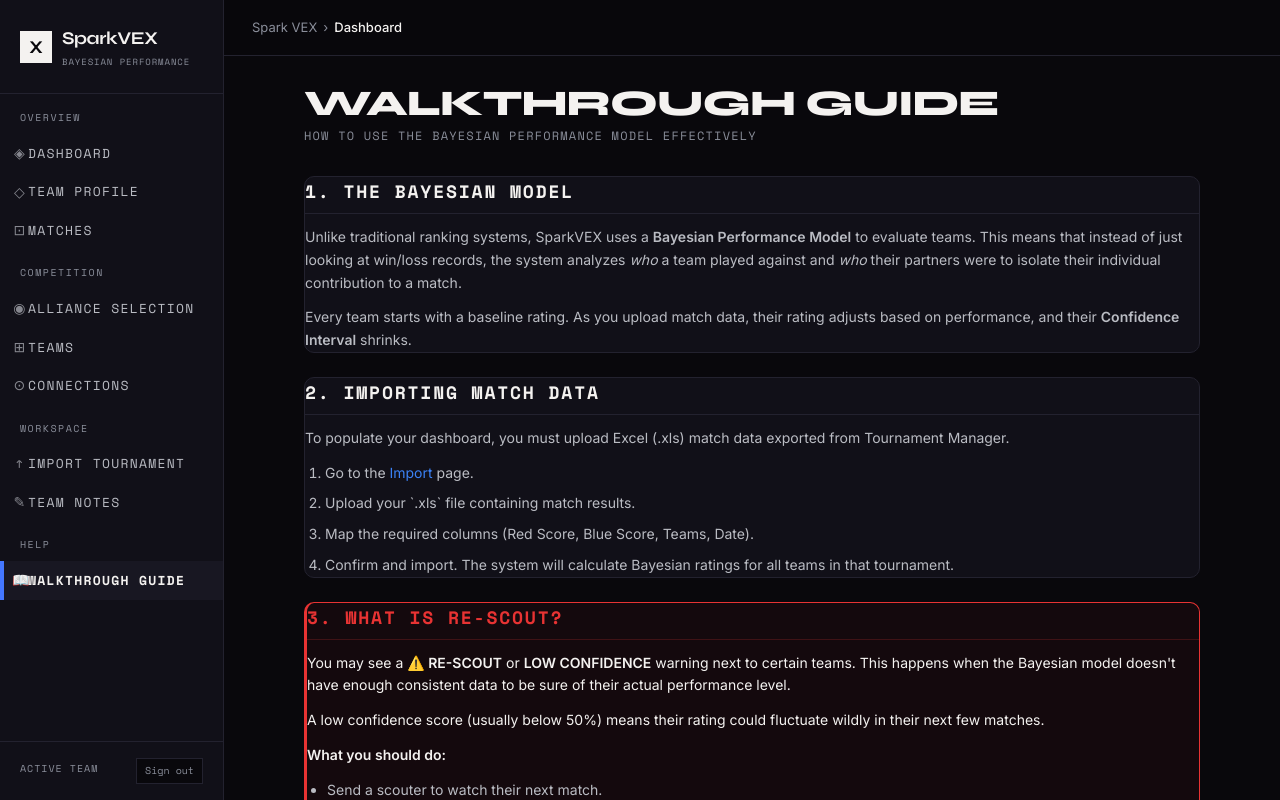
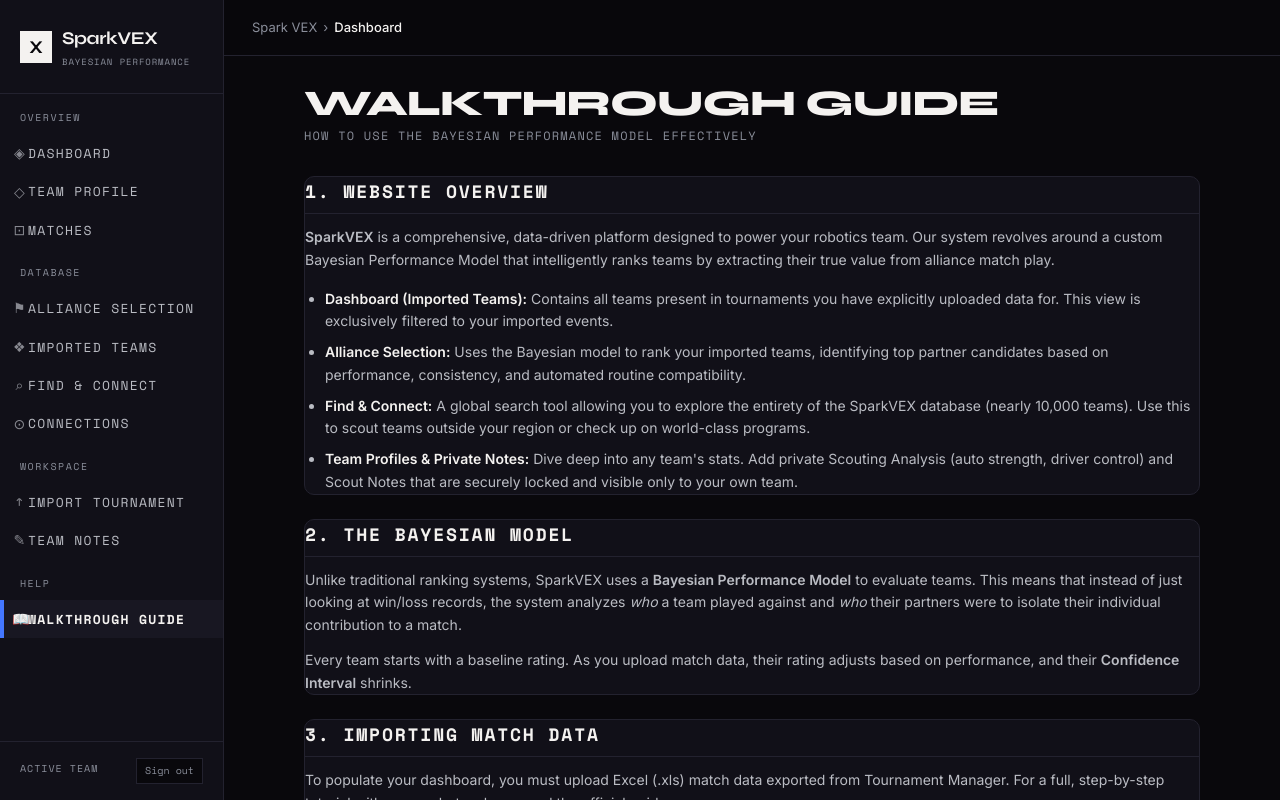
Before and after one commit to Kiddo4993/Spark-Vex-App, a Next.js app: page /dashboard/guide in a window 1280 px wide. Shown: the top 800 px of the page. Built offline with nearby package versions, Linux system fonts and the light colour scheme; no server answers; sample sign-in values are in the browser's storage.

Commit message:
fixed things

```diff
--- a/src/app/api/teams/[teamNumber]/scout/route.ts
+++ b/src/app/api/teams/[teamNumber]/scout/route.ts
@@ -7,6 +7,7 @@
 const scoutSchema = z.object({
     autoStrength: z.number().min(0).max(10).nullable(),
     driverStrength: z.number().min(0).max(10).nullable(),
+    notes: z.string().optional().nullable(),
 });
 
 export async function PATCH(
@@ -43,6 +44,7 @@
             update: {
                 autoStrength: parsed.data.autoStrength,
                 driverStrength: parsed.data.driverStrength,
+                notes: parsed.data.notes,
                 lastUpdated: new Date()
             },
             create: {
@@ -50,6 +52,7 @@
                 subjectTeamId: subjectTeam.id,
                 autoStrength: parsed.data.autoStrength,
                 driverStrength: parsed.data.driverStrength,
+                notes: parsed.data.notes,
             },
         });
 
--- /dev/null
+++ b/src/app/api/teams/global/route.ts
@@ -0,0 +1,42 @@
+import { NextResponse } from "next/server";
+import { getServerSession } from "next-auth";
+import { authOptions } from "@/lib/auth";
+import { prisma } from "@/lib/prisma";
+
+export async function GET(req: Request) {
+    const session = await getServerSession(authOptions);
+    // Ensure the user is logged in
+    if (!session?.user) {
+        return NextResponse.json({ error: "Unauthorized" }, { status: 401 });
+    }
+
+    const { searchParams } = new URL(req.url);
+    const search = searchParams.get("search") || "";
+
+    if (search.length < 1) {
+        return NextResponse.json([]);
+    }
+
+    try {
+        const teams = await prisma.team.findMany({
+            where: {
+                AND: [
+                    { teamNumber: { not: "ADMIN" } },
+                    {
+                        OR: [
+                            { teamNumber: { contains: search, mode: "insensitive" } },
+                            { provinceState: { contains: search, mode: "insensitive" } },
+                            { country: { contains: search, mode: "insensitive" } },
+                        ],
+                    },
+                ],
+            },
+            take: 50, // Limit to 50 results parsing globally
+        });
+
+        return NextResponse.json(teams);
+    } catch (error) {
+        console.error("Global search error:", error);
+        return NextResponse.json({ error: "Search failed" }, { status: 500 });
+    }
+}
--- /dev/null
+++ b/src/app/dashboard/connect/page.tsx
@@ -0,0 +1,96 @@
+"use client";
+
+import { useState } from "react";
+import Link from "next/link";
+import { useRouter } from "next/navigation";
+
+export default function ConnectSearchPage() {
+    const router = useRouter();
+    const [query, setQuery] = useState("");
+    const [results, setResults] = useState<any[]>([]);
+    const [loading, setLoading] = useState(false);
+    const [searched, setSearched] = useState(false);
+
+    async function handleSearch(e: React.FormEvent) {
+        e.preventDefault();
+        if (!query.trim()) return;
+
+        setLoading(true);
+        setSearched(true);
+        try {
+            // Using the existing API but passing 'global=true' or just treating it as a global query
+            const res = await fetch(`/api/teams/global?search=${encodeURIComponent(query.trim())}`);
+            if (res.ok) {
+                const data = await res.json();
+                setResults(Array.isArray(data) ? data : data.teams ?? []);
+            }
+        } catch (error) {
+            console.error(error);
+            setResults([]);
+        } finally {
+            setLoading(false);
+        }
+    }
+
+    return (
+        <div className="space-y-8 animate-fade-in max-w-5xl">
+            <div>
+                <h1 className="font-head text-4xl font-extrabold text-txt-1 tracking-tight uppercase">Find & Connect</h1>
+                <p className="text-xs font-mono tracking-widest uppercase text-txt-3 mt-1">
+                    Search the global database of all stored teams
+                </p>
+            </div>
+
+            <div className="card">
+                <form onSubmit={handleSearch} className="flex gap-4">
+                    <input
+                        type="text"
+                        value={query}
+                        onChange={(e) => setQuery(e.target.value)}
+                        placeholder="Search teams by number, state, or country..."
+                        className="input flex-1"
+                    />
+                    <button type="submit" disabled={loading} className="btn-primary">
+                        {loading ? "SEARCHING..." : "SEARCH"}
+                    </button>
+                </form>
+            </div>
+
+            {searched && (
+                <div className="space-y-4">
+                    <h2 className="text-xs font-mono tracking-widest text-txt-3 uppercase">{results.length} Teams Found</h2>
+
+                    {results.length === 0 ? (
+                        <div className="card text-center py-12 text-sm text-txt-3 font-mono">
+                            No teams found matching "{query}"
+                        </div>
+                    ) : (
+                        <div className="grid gap-4 md:grid-cols-2 lg:grid-cols-3">
+                            {results.map((team) => (
+                                <Link
+                                    href={`/dashboard/teams/${team.teamNumber}`}
+                                    key={team.id}
+                                    className="card hover:border-txt-1 transition-colors group cursor-pointer"
+                                >
+                                    <div className="flex justify-between items-start">
+                                        <div>
+                                            <h3 className="font-head text-2xl font-bold text-txt-1 group-hover:text-blue-500 transition-colors">
+                                                {team.teamNumber}
+                                            </h3>
+                                            <div className="text-[10px] font-mono tracking-widest text-txt-3 uppercase mt-1">
+                                                {team.provinceState || "Unknown"} {team.country ? `/ ${team.country}` : ""}
+                                            </div>
+                                        </div>
+                                        <div className="text-[10px] font-mono tracking-widest uppercase border border-line px-2 py-1 rounded bg-surface-bg text-txt-2">
+                                            View Profile
+                                        </div>
+                                    </div>
+                                </Link>
+                            ))}
+                        </div>
+                    )}
+                </div>
+            )}
+        </div>
+    );
+}
--- a/src/app/dashboard/guide/page.tsx
+++ b/src/app/dashboard/guide/page.tsx
@@ -13,9 +13,25 @@
             </div>
 
             <div className="grid gap-6">
-                {/* 1. Introduction */}
+                {/* 1. Website Overview */}
                 <div className="card">
-                    <h2 className="text-lg font-mono font-bold text-txt-1 mb-3 uppercase tracking-widest border-b border-line pb-2">1. The Bayesian Model</h2>
+                    <h2 className="text-lg font-mono font-bold text-txt-1 mb-3 uppercase tracking-widest border-b border-line pb-2">1. Website Overview</h2>
+                    <div className="space-y-4 text-sm text-txt-2 leading-relaxed">
+                        <p>
+                            <strong>SparkVEX</strong> is a comprehensive, data-driven platform designed to power your robotics team. Our system revolves around a custom Bayesian Performance Model that intelligently ranks teams by extracting their true value from alliance match play.
+                        </p>
+                        <ul className="list-disc pl-5 space-y-2">
+                            <li><strong className="text-txt-1">Dashboard (Imported Teams):</strong> Contains all teams present in tournaments you have explicitly uploaded data for. This view is exclusively filtered to your imported events.</li>
+                            <li><strong className="text-txt-1">Alliance Selection:</strong> Uses the Bayesian model to rank your imported teams, identifying top partner candidates based on performance, consistency, and automated routine compatibility.</li>
+                            <li><strong className="text-txt-1">Find & Connect:</strong> A global search tool allowing you to explore the entirety of the SparkVEX database (nearly 10,000 teams). Use this to scout teams outside your region or check up on world-class programs.</li>
+                            <li><strong className="text-txt-1">Team Profiles & Private Notes:</strong> Dive deep into any team's stats. Add private Scouting Analysis (auto strength, driver control) and Scout Notes that are securely locked and visible only to your own team.</li>
+                        </ul>
+                    </div>
+                </div>
+
+                {/* 2. The Bayesian Model */}
+                <div className="card">
+                    <h2 className="text-lg font-mono font-bold text-txt-1 mb-3 uppercase tracking-widest border-b border-line pb-2">2. The Bayesian Model</h2>
                     <div className="space-y-3 text-sm text-txt-2 leading-relaxed">
                         <p>
                             Unlike traditional ranking systems, SparkVEX uses a <strong>Bayesian Performance Model</strong> to evaluate teams. This means that instead of just looking at win/loss records, the system analyzes <em>who</em> a team played against and <em>who</em> their partners were to isolate their individual contribution to a match.
@@ -26,19 +42,21 @@
                     </div>
                 </div>
 
-                {/* 2. Importing Data */}
+                {/* 3. Importing Data */}
                 <div className="card">
-                    <h2 className="text-lg font-mono font-bold text-txt-1 mb-3 uppercase tracking-widest border-b border-line pb-2">2. Importing Match Data</h2>
+                    <h2 className="text-lg font-mono font-bold text-txt-1 mb-3 uppercase tracking-widest border-b border-line pb-2">3. Importing Match Data</h2>
                     <div className="space-y-3 text-sm text-txt-2 leading-relaxed">
                         <p>
-                            To populate your dashboard, you must upload Excel (.xls) match data exported from Tournament Manager.
+                            To populate your dashboard, you must upload Excel (.xls) match data exported from Tournament Manager. For a full, step-by-step tutorial with screenshots, please read the official guide:
                         </p>
-                        <ol className="list-decimal pl-5 space-y-2">
-                            <li>Go to the <Link href="/dashboard/import" className="text-blue-500 hover:underline">Import</Link> page.</li>
-                            <li>Upload your `.xls` file containing match results.</li>
-                            <li>Map the required columns (Red Score, Blue Score, Teams, Date).</li>
-                            <li>Confirm and import. The system will calculate Bayesian ratings for all teams in that tournament.</li>
-                        </ol>
+                        <a
+                            href="https://docs.google.com/document/d/1QkZPt5vzlkWANJGR2gNyTO814pWpXtu8hT8J_cDw5Is/edit?pli=1&tab=t.0#heading=h.1knhsf7p9lel"
+                            target="_blank"
+                            rel="noopener noreferrer"
+                            className="inline-flex items-center gap-2 text-blue-500 hover:text-blue-400 font-bold border border-blue-500/30 bg-blue-500/10 px-4 py-2 mt-2 rounded transition-colors"
+                        >
+                            📖 Read the Full Import Guide on Google Docs ↗
+                        </a>
                     </div>
                 </div>
 
--- a/src/app/dashboard/teams/[teamNumber]/page.tsx
+++ b/src/app/dashboard/teams/[teamNumber]/page.tsx
@@ -79,6 +79,7 @@
           teamNumber={team.teamNumber}
           initialAuto={scoutData?.autoStrength ?? null}
           initialDriver={scoutData?.driverStrength ?? null}
+          initialNotes={scoutData?.notes ?? null}
         />
       )}
 
--- a/src/components/ScoutingForm.tsx
+++ b/src/components/ScoutingForm.tsx
@@ -7,14 +7,17 @@
     teamNumber,
     initialAuto,
     initialDriver,
+    initialNotes,
 }: {
     teamNumber: string;
     initialAuto: number | null;
     initialDriver: number | null;
+    initialNotes: string | null;
 }) {
     const router = useRouter();
     const [autoStrength, setAutoStrength] = useState<number | null>(initialAuto);
     const [driverStrength, setDriverStrength] = useState<number | null>(initialDriver);
+    const [notes, setNotes] = useState(initialNotes ?? "");
     const [saving, setSaving] = useState(false);
     const [error, setError] = useState("");
     const [success, setSuccess] = useState(false);
@@ -32,6 +35,7 @@
                 body: JSON.stringify({
                     autoStrength,
                     driverStrength,
+                    notes: notes || null,
                 }),
             });
             if (!res.ok) {
@@ -143,6 +147,18 @@
                                 </>
                             )}
                         </div>
+
+                        {/* Private Notes */}
+                        <div className="border-t border-line pt-6">
+                            <h4 className="text-[11px] font-mono tracking-widest uppercase text-txt-1 mb-4">Private Notes</h4>
+                            <textarea
+                                value={notes}
+                                onChange={(e) => setNotes(e.target.value)}
+                                className="input min-h-[100px] resize-y font-mono text-[13px]"
+                                placeholder="Write private notes about this team's performance, autos, interactions..."
+                                rows={4}
+                            />
+                        </div>
                     </div>
 
                     {error && <p className="text-sm font-mono tracking-widest uppercase text-danger mt-4">{error}</p>}
--- a/src/components/Sidebar.tsx
+++ b/src/components/Sidebar.tsx
@@ -24,10 +24,11 @@
         ],
     },
     {
-        label: "Competition",
+        label: "Database",
         items: [
-            { href: "/dashboard/alliance-selection", icon: "◉", label: "Alliance Selection" },
-            { href: "/dashboard/teams", icon: "⊞", label: "Teams" },
+            { href: "/dashboard/alliance-selection", icon: "⚑", label: "Alliance Selection" },
+            { href: "/dashboard/teams", icon: "❖", label: "Imported Teams" },
+            { href: "/dashboard/connect", icon: "⌕", label: "Find & Connect" },
             { href: "/dashboard/connections", icon: "⊙", label: "Connections" },
         ],
     },
```
Also changed, not shown: 2 other files (tests, documents, lock files or other folders).
